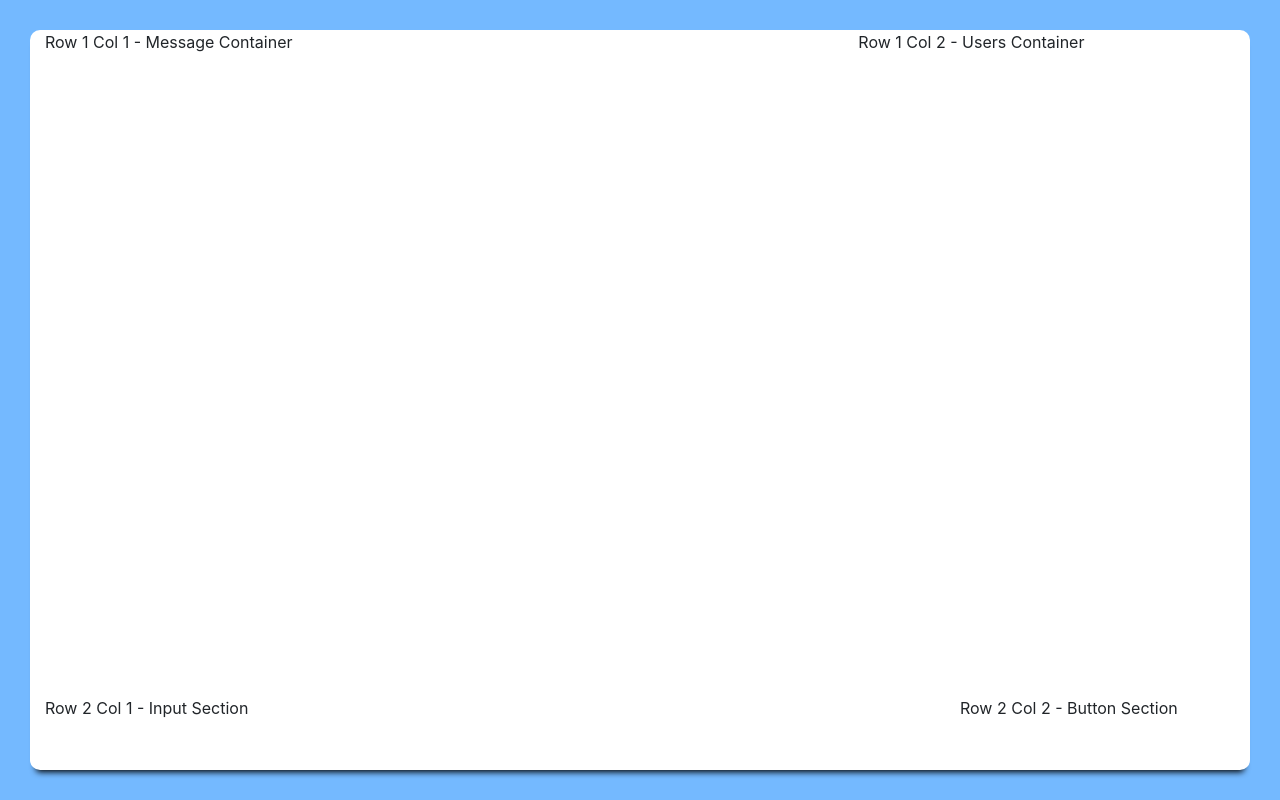
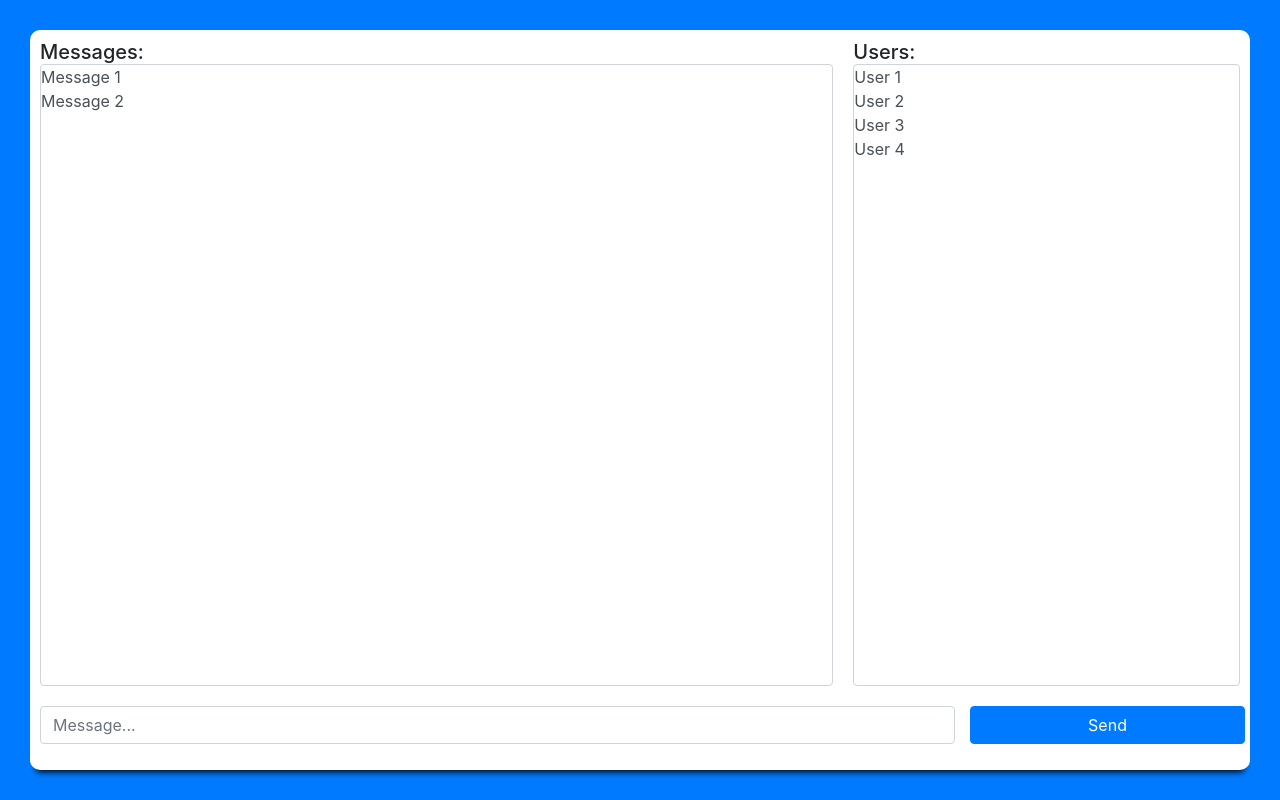
Before and after one commit to RamanSSidhu/simpleChatRoom, a plain HTML site: page index.html in a window 1280 px wide. Drawn offline with nearby package versions, Linux system fonts and the light colour scheme.

Commit message:
Added sections

```diff
--- a/index.html
+++ b/index.html
@@ -24,22 +24,36 @@
     <meta name="viewport" content="width=device-width, initial-scale=1">
 
 </head>
-<body>
+<body class="bg-primary">
 <div class="container-fluid my-container">
     <div class="row upper-row">
         <div class="col-lg-8 message-container">
-            Row 1 Col 1 - Message Container
+            <div class="h-100 d-flex flex-column">
+                <h5 class="m-0"> Messages: </h5>
+                <ul class="form-control flex-grow-1 messages-section">
+                    <li>Message 1</li>
+                    <li>Message 2</li>
+                </ul>
+            </div>
         </div>
         <div class="col-lg-4 users-container">
-            Row 1 Col 2 - Users Container
+            <div class="h-100 d-flex flex-column">
+                <h5 class="m-0">Users: </h5>
+                <ul class="form-control flex-grow-1 users-section">
+                    <li>User 1</li>
+                    <li>User 2</li>
+                    <li>User 3</li>
+                    <li>User 4</li>
+                </ul>
+            </div>
         </div>
     </div>
     <div class="row lower-row">
-        <div class="col-9 input-container">
-            Row 2 Col 1 - Input Section
+        <div class="col-9 p-0 input-container">
+            <input class="form-control input-form" type="text" placeholder="Message...">
         </div>
         <div class="col-3 button-container">
-            Row 2 Col 2 - Button Section
+            <button class="btn btn-primary send-button">Send</button>
         </div>
     </div>
 </div>
--- a/stylesheet/style.css
+++ b/stylesheet/style.css
@@ -3,7 +3,6 @@ html {
 }
 
 body {
-    background-color: #74b9ff;
     padding: 30px;
     height: 100%;
 }
@@ -32,13 +31,42 @@ body {
 
 .message-container {
     border-top-left-radius: 10px;
+    padding: 10px;
 }
 
 .users-container {
     border-top-right-radius: 10px;
+    padding: 10px;
 }
 
 .input-container {
     border-bottom-left-radius: 10px;
     border-bottom-right-radius: 10px;
 }
+
+.input-form, .send-button {
+    margin: 10px;
+    width: 100%;
+}
+
+.users-area {
+    height: 100%;
+}
+
+.users-section {
+    list-style: none;
+    width: 100%;
+    padding: 0px;
+    margin: 0px;
+}
+
+.messages-section {
+    list-style: none;
+    width: 100%;
+    padding: 0px;
+    margin: 0px;
+}
+
+.user-box {
+    list-style: none;
+}
```
